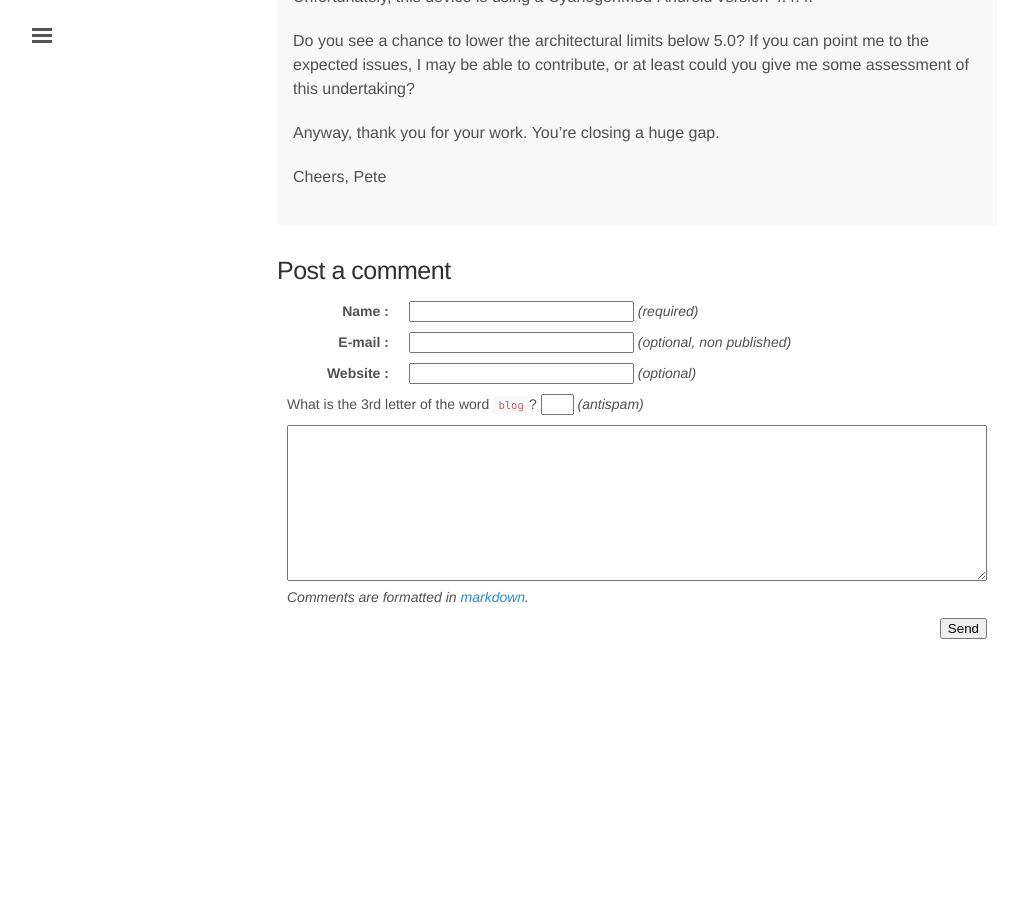
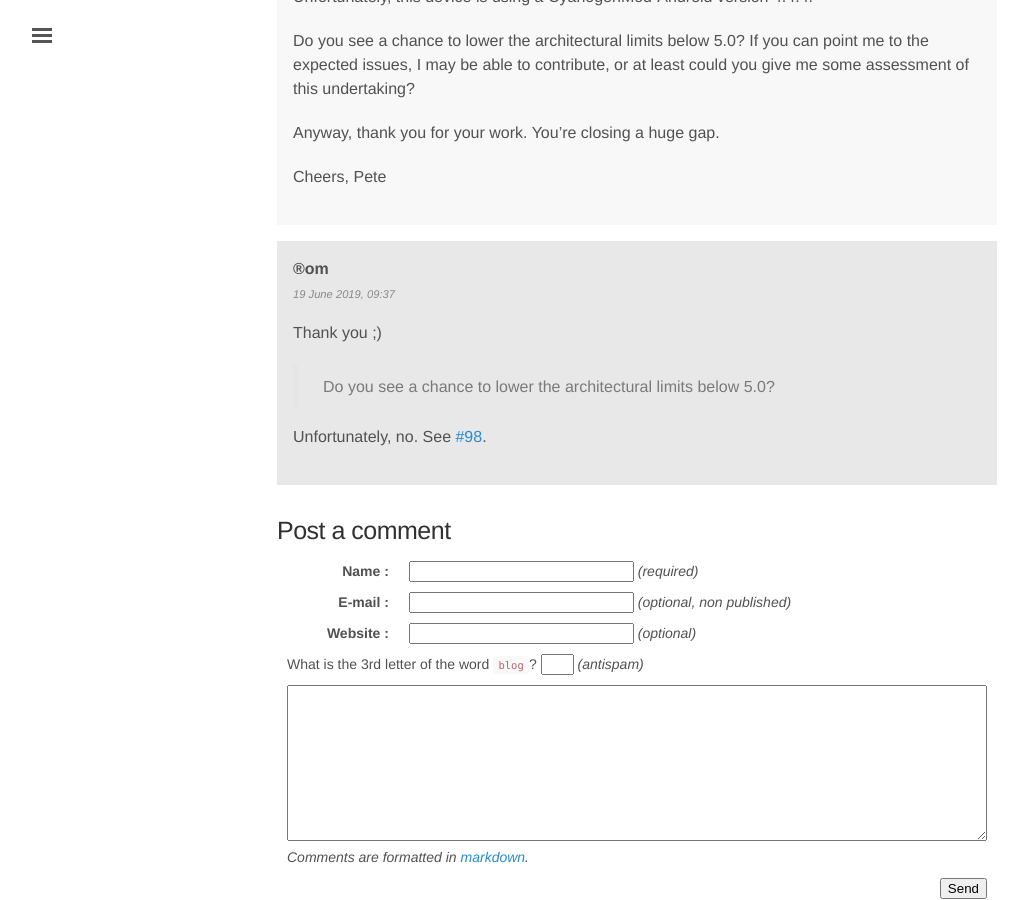
Before and after one commit to rom1v/blog.rom1v.com, a Jekyll site: the page built from _posts/2018-03-08-introducing-scrcpy.md, in a window 1280 px wide and 900 px high, scrolled down 27337 px. Shown: the whole window, without its empty margins (3-1031 px from the left). Built offline with Jekyll 4.4.1, drawn with Linux system fonts in a browser that asks for light colours; before the commit the page ends 28001 px from its top, so only the background shows below that.

Commit message:
Publish comment 68 for scrcpy

```diff
--- a/_data/comments-2018-03-introducing-scrcpy.yaml
+++ b/_data/comments-2018-03-introducing-scrcpy.yaml
@@ -753,3 +753,14 @@
     Anyway, thank you for your work. You're closing a huge gap.
 
     Cheers, Pete
+- id: 68
+  author: ®om
+  date: 2019-06-19 09:37:22+02:00
+  contents: |
+    Thank you ;)
+
+    > Do you see a chance to lower the architectural limits below 5.0?
+
+    Unfortunately, no. See [#98].
+
+    [#98]: https://github.com/Genymobile/scrcpy/issues/98
```
